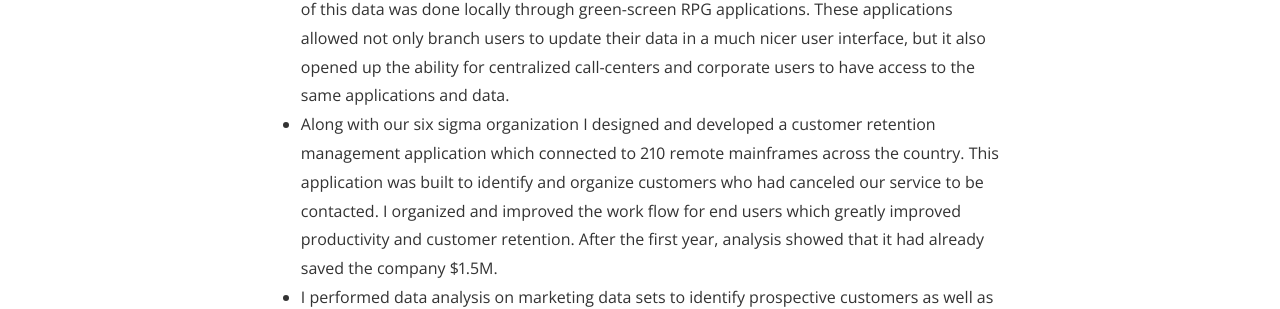
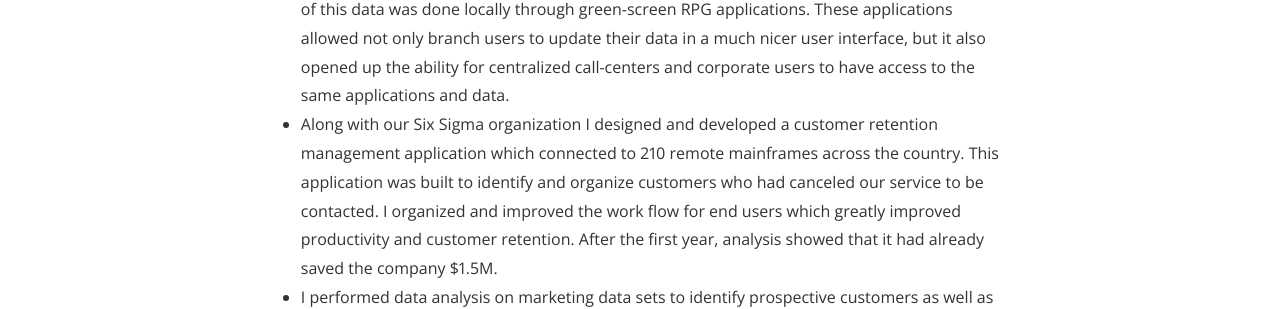
Before and after one commit to ryanguill/ryanguill.github.io, a Jekyll site: the page built from resume.html, in a window 1280 px wide and 900 px high, scrolled down 4871 px. Shown: the part 147-456 px from the top of the window. Built offline with Jekyll 4.4.1, drawn with Linux system fonts in a browser that asks for light colours; nearby versions of some CDN libraries; a style sheet for code colours, icons or effects is not loaded.

```diff
--- a/resume.html
+++ b/resume.html
@@ -126,7 +126,7 @@ permalink: /resume/
 <li>I designed and developed a project management application to communicate requests, approvals, resources, events, documents, related requests, discussions as well as reporting. This application was custom written to suit the specific needs of our IT organization and process, and quickly became the primary communication medium both inside of the IT organization and with the business who was our customer.</li>
 <li>I designed and developed a documentation server solution to manage all types of digital files while allowing them to be indexed and searched quickly. It provided a permissions structure that allowed it to be used for both sensitive documents as well as communication releases and collaborative documents. It also provided a versioning system which allowed you to access and discuss specific revisions and was utilized by everyone in the company.</li>
 <li>I built and maintained various data management applications to allow maintenance of data by distributed users across distributed databases. This included creating web applications that could determine which of the 210 branches a user worked for and connecting to the appropriate remote system and allowing them to update its data. Traditionally all maintenance of this data was done locally through green-screen RPG applications. These applications allowed not only branch users to update their data in a much nicer user interface, but it also opened up the ability for centralized call-centers and corporate users to have access to the same applications and data.</li>
-<li>Along with our six sigma organization I designed and developed a customer retention management application which connected to 210 remote mainframes across the country. This application was built to identify and organize customers who had canceled our service to be contacted. I organized and improved the work flow for end users which greatly improved productivity and customer retention. After the first year, analysis showed that it had already saved the company $1.5M.</li>
+<li>Along with our Six Sigma organization I designed and developed a customer retention management application which connected to 210 remote mainframes across the country. This application was built to identify and organize customers who had canceled our service to be contacted. I organized and improved the work flow for end users which greatly improved productivity and customer retention. After the first year, analysis showed that it had already saved the company $1.5M.</li>
 <li>I performed data analysis on marketing data sets to identify prospective customers as well as on customer data for customer research and application support and debugging.</li>
 </ul>
 
```
